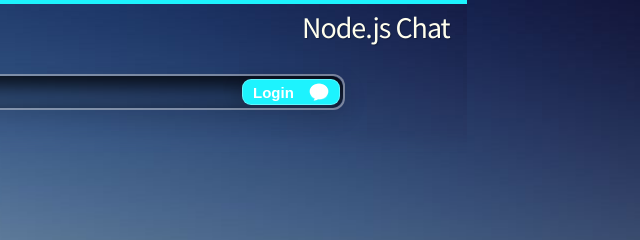
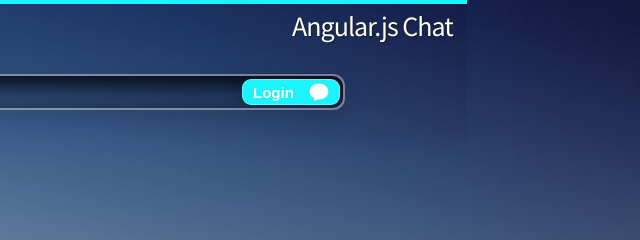
Before and after one commit to hroesser/Angular.js-Chat, a website: page public/index.html in a window 1280 px wide. Shown: the top 240 px of the page, 640-1280 px from the left. Drawn offline with nearby package versions, Linux system fonts and the light colour scheme; no server answers.

Commit message:
CSS, html changes

```diff
--- a/public/css/style.css
+++ b/public/css/style.css
@@ -168,9 +168,9 @@
 }
 .top-header-chat-right {
   top: 4px;
-  left: 595px;
+  left: 585px;
   font-weight: 400;
-  font-size: 30px;
+  font-size: 28px;
   position: absolute;
 }
 /* TALK */
--- a/public/index.html
+++ b/public/index.html
@@ -117,7 +117,7 @@
 					<div id="top-header-chat-left" class="top-header-chat-left">{{serverStatus}}</div>
 					<div id="statusBar" class="top-servermessage" >{{serverGreeting}}</div>
 
-					<div class="top-header-chat-right">Node.js Chat</div>
+					<div class="top-header-chat-right">Angular.js Chat</div>
 
 					<audio id="chatAudio" width="1" height="1">
 					  <source src="../sound/chat.ogg" type="audio/ogg" />
```
Also changed, not shown: README.md.
